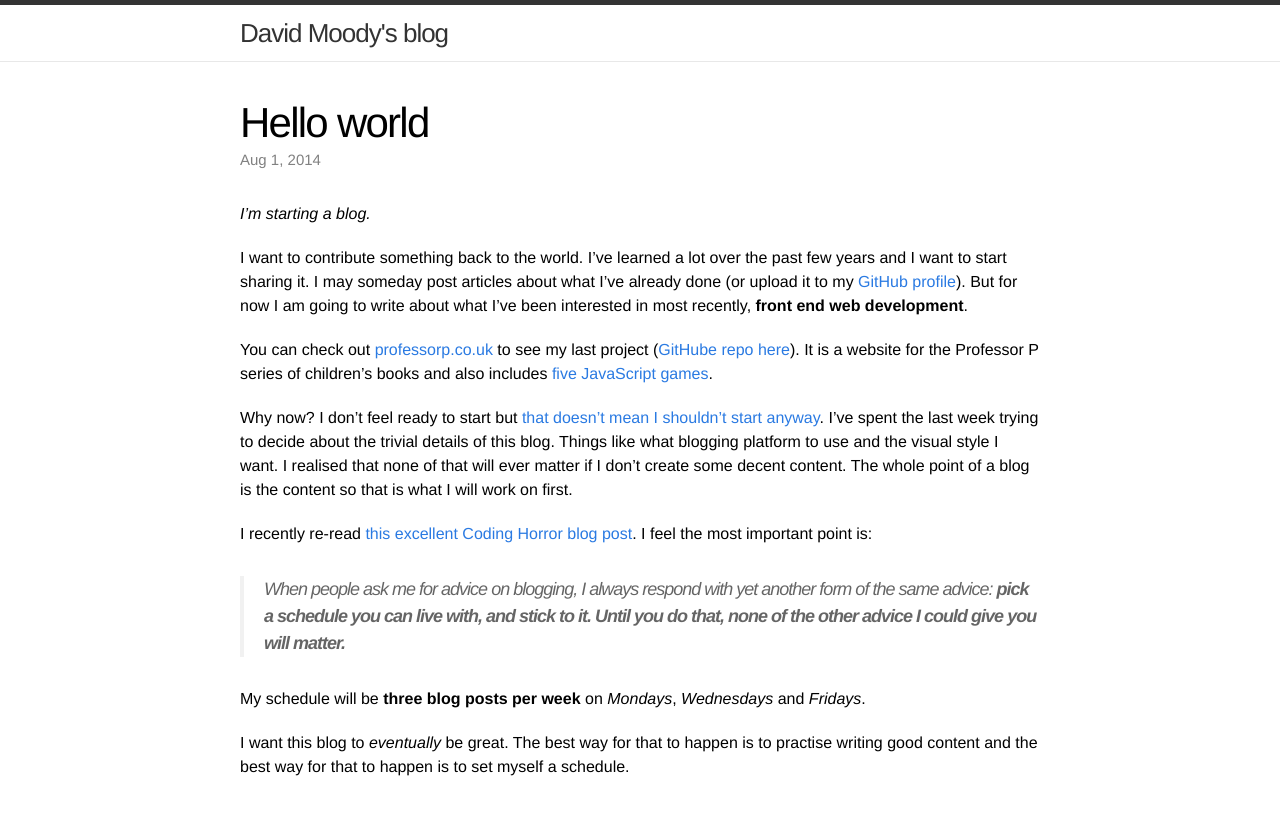
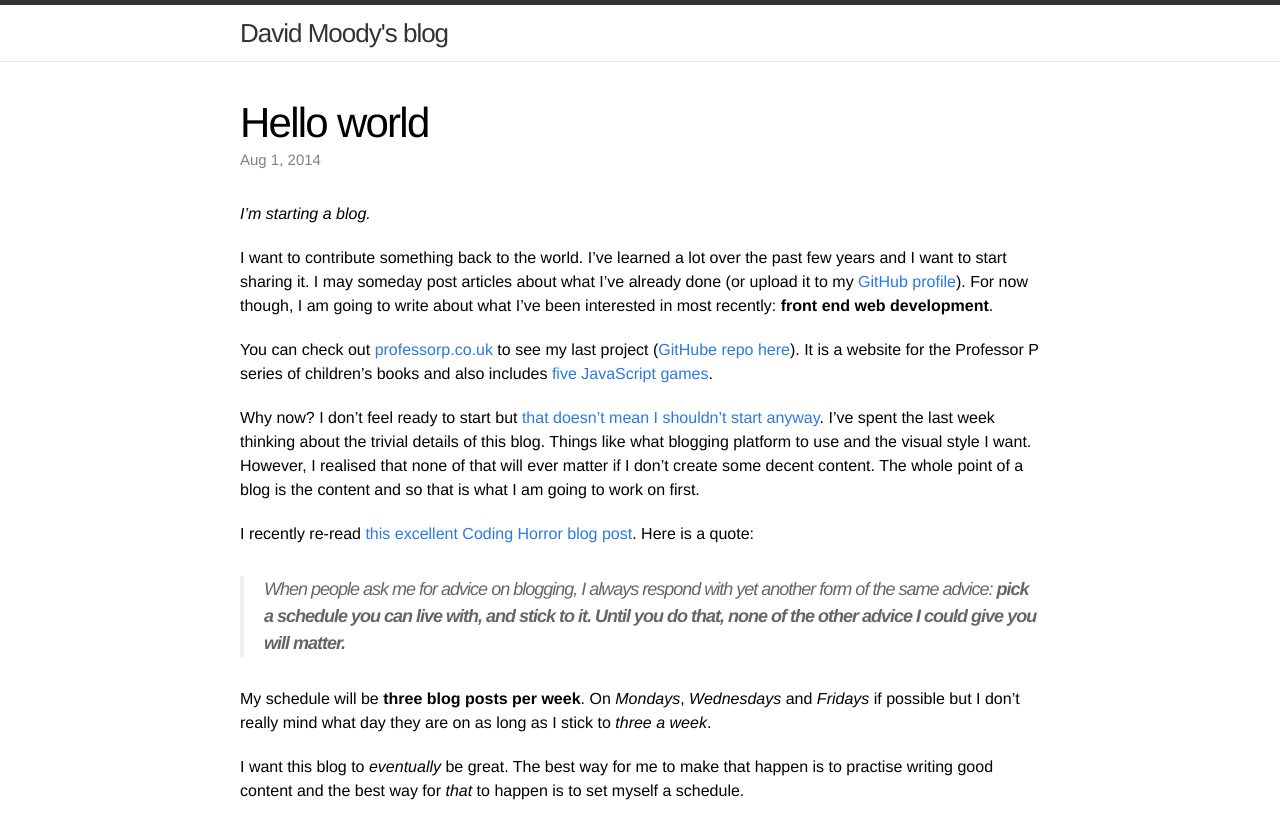
Before and after one commit to davidxmoody/davidxmoody.com, a Jekyll site: the page built from _posts/2014-08-01-hello-world.md, in a window 1280 px wide. Shown: the top 839 px of the page. Built offline with Jekyll 4.4.1, drawn with Linux system fonts in a browser that asks for light colours.

Commit message:
Tweaked hello world post

```diff
--- a/_posts/2014-08-01-hello-world.md
+++ b/_posts/2014-08-01-hello-world.md
@@ -5,16 +5,16 @@ title: Hello world
 
 *I'm starting a blog.*
 
-I want to contribute something back to the world. I've learned a lot over the past few years and I want to start sharing it. I may someday post articles about what I've already done (or upload it to my [GitHub profile](https://github.com/davidxmoody)). But for now I am going to write about what I've been interested in most recently, **front end web development**.
+I want to contribute something back to the world. I've learned a lot over the past few years and I want to start sharing it. I may someday post articles about what I've already done (or upload it to my [GitHub profile](https://github.com/davidxmoody)). For now though, I am going to write about what I've been interested in most recently: **front end web development**.
 
 You can check out [professorp.co.uk](http://professorp.co.uk/) to see my last project ([GitHube repo here](https://github.com/davidxmoody/professorp.co.uk)). It is a website for the Professor P series of children's books and also includes [five JavaScript games](http://professorp.co.uk/games/).
 
-Why now? I don't feel ready to start but [that doesn't mean I shouldn't start anyway](http://jamesclear.com/successful-people-start-before-they-feel-ready). I've spent the last week trying to decide about the trivial details of this blog. Things like what blogging platform to use and the visual style I want. I realised that none of that will ever matter if I don't create some decent content. The whole point of a blog is the content so that is what I will work on first.
+Why now? I don't feel ready to start but [that doesn't mean I shouldn't start anyway](http://jamesclear.com/successful-people-start-before-they-feel-ready). I've spent the last week thinking about the trivial details of this blog. Things like what blogging platform to use and the visual style I want. However, I realised that none of that will ever matter if I don't create some decent content. The whole point of a blog is the content and so that is what I am going to work on first.
 
-I recently re-read [this excellent Coding Horror blog post](http://blog.codinghorror.com/how-to-achieve-ultimate-blog-success-in-one-easy-step/). I feel the most important point is:
+I recently re-read [this excellent Coding Horror blog post](http://blog.codinghorror.com/how-to-achieve-ultimate-blog-success-in-one-easy-step/). Here is a quote:
 
 > When people ask me for advice on blogging, I always respond with yet another form of the same advice: **pick a schedule you can live with, and stick to it. Until you do that, none of the other advice I could give you will matter.**
 
-My schedule will be **three blog posts per week** on *Mondays*, *Wednesdays* and *Fridays*.
+My schedule will be **three blog posts per week**. On *Mondays*, *Wednesdays* and *Fridays* if possible but I don't really mind what day they are on as long as I stick to *three a week*.
 
-I want this blog to *eventually* be great. The best way for that to happen is to practise writing good content and the best way for that to happen is to set myself a schedule.
+I want this blog to *eventually* be great. The best way for me to make that happen is to practise writing good content and the best way for *that* to happen is to set myself a schedule.
```
